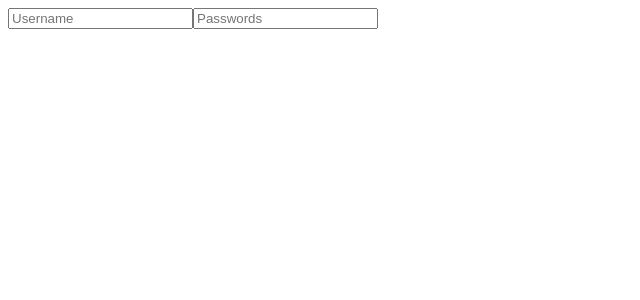
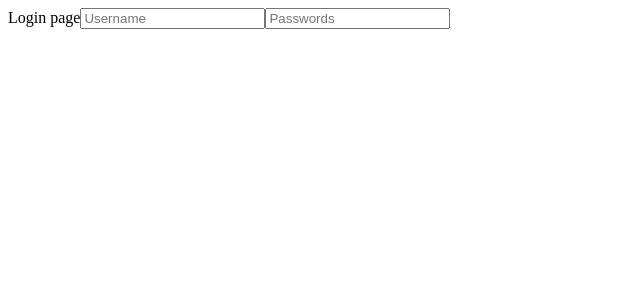
Before and after one commit to ChetreNelson/LegendUpgrade, a React (Vite) app: page /login in a window 1280 px wide. Shown: the top 300 px of the page, without its empty margins (0-640 px from the left). Built offline with nearby package versions, Linux system fonts and the light colour scheme; the HTML template or start-up script is replaced by a standard one.

Commit message:
feat:setting up workflows

```diff
--- a/src/views/authentication/Login/Login.tsx
+++ b/src/views/authentication/Login/Login.tsx
@@ -2,6 +2,7 @@
 const Login = () => {
   return (
     <div>
+      Login page
       <input type="text" placeholder='Username' />
       <input type="password" placeholder='Passwords' />
     </div>
```
